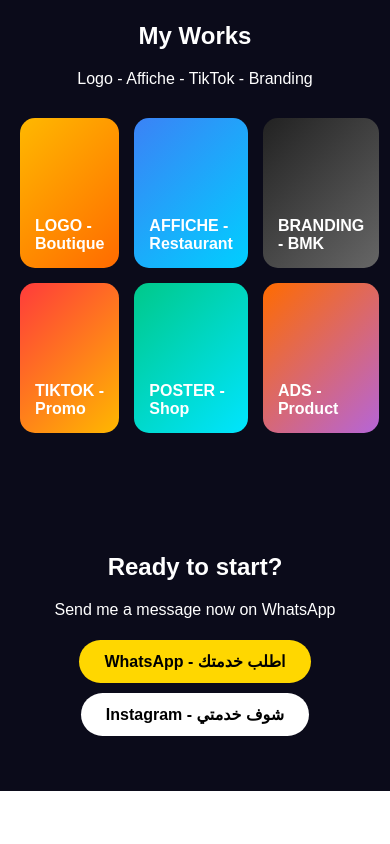
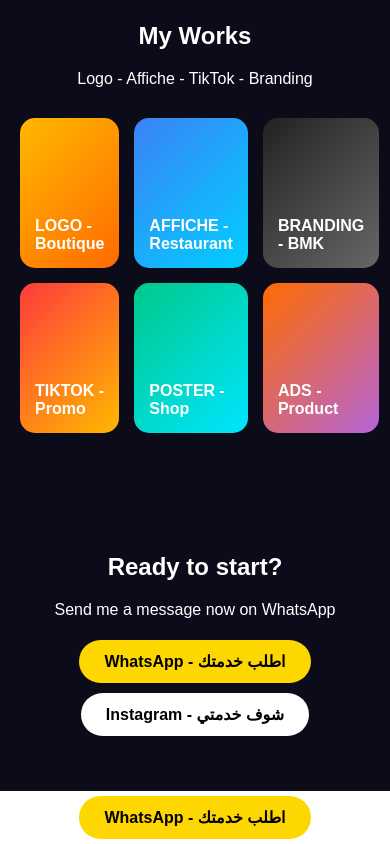
Before and after one commit to badromkh22-ai/bmk, a plain HTML site: page index.html in a window 390 px wide. Shown: the part 2248-3092 px from the top of the page. Before the commit the page ends 3039 px from the top, so only its background shows below. Drawn offline with Linux system fonts and the light colour scheme.

Commit message:
fix mobile

```diff
--- a/index.html
+++ b/index.html
@@ -95,6 +95,10 @@ body{margin:0;font-family:Arial,sans-serif;text-align:center}
 <a class="btn whatsapp" href="https://wa.me/213000000000">WhatsApp - اطلب خدمتك</a>
 <a class="btn insta" href="https://instagram.com/badro_mkh">Instagram - شوف خدمتي</a>
 </div>
-
+<script>
+function salam() {
+  alert("مرحبا بيك في BMK! واش حاب تخدم؟ Logo ولا TikTok؟");
+}
+</script><a class="btn whatsapp" onclick="salam()" href="https://wa.me/2130784575881">WhatsApp - اطلب خدمتك</a>
 </body>
 </html>
```
